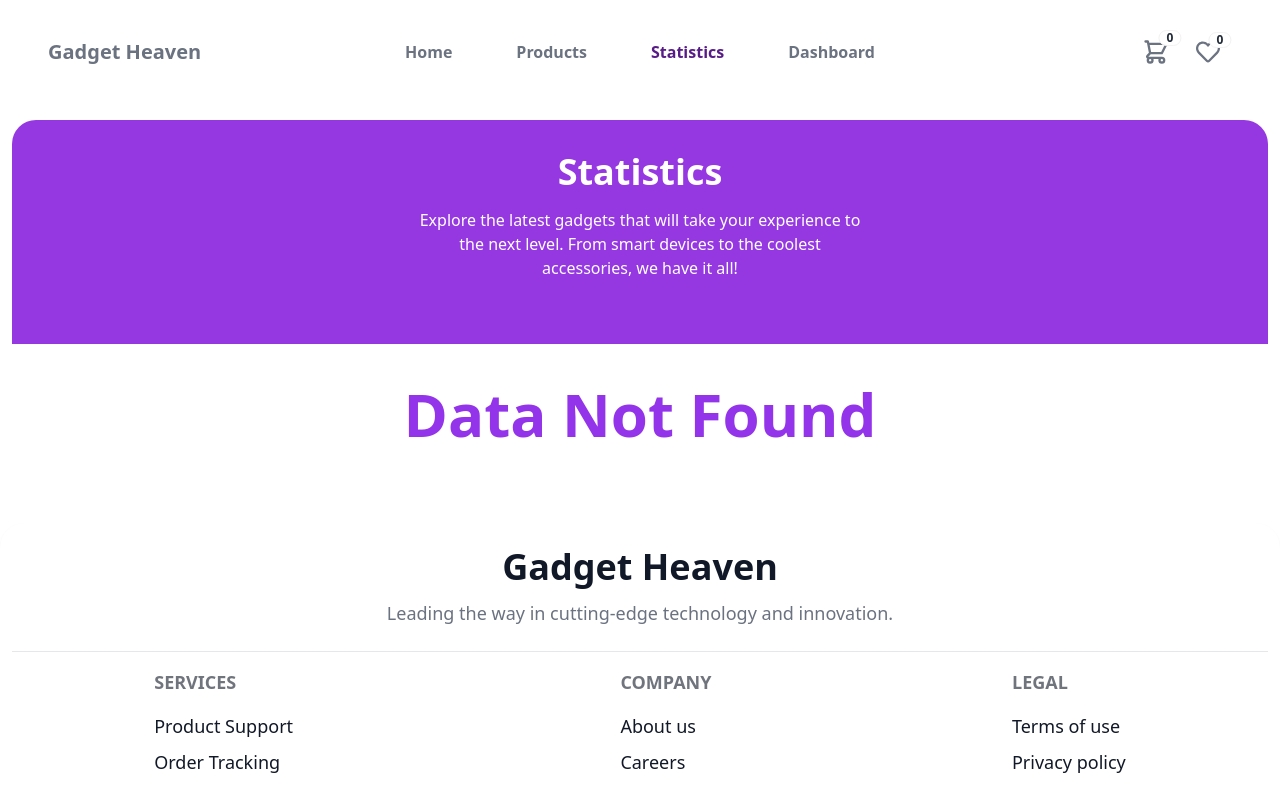
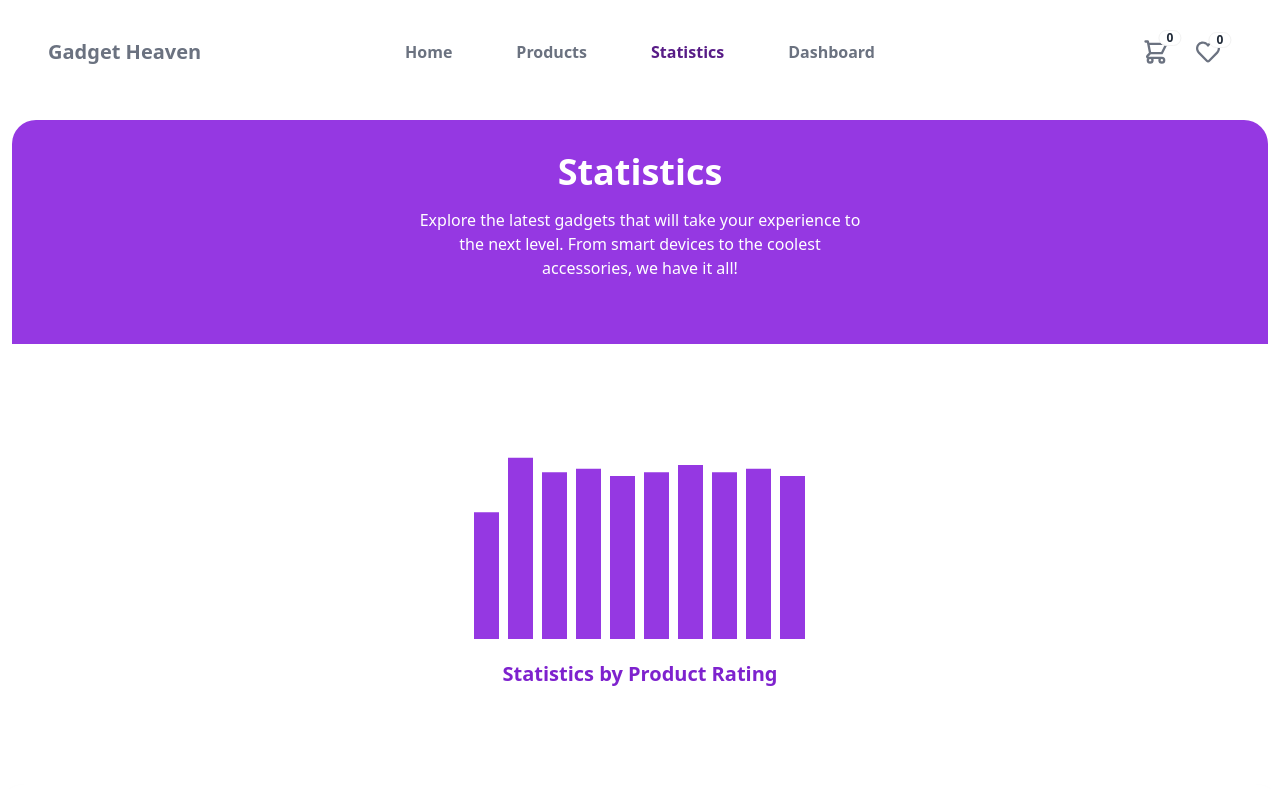
Before and after one commit to DeveloperMonirBD/gadget-heaven, a React (Vite) app: page /statistics in a window 1280 px wide. Shown: the top 789 px of the page. Built offline with nearby package versions, Linux system fonts and the light colour scheme.

Commit message:
Added statistics TinyBarChart

```diff
--- a/package.json
+++ b/package.json
@@ -17,6 +17,7 @@
     "react-hot-toast": "^2.4.1",
     "react-icons": "^5.3.0",
     "react-router-dom": "^6.27.0",
+    "recharts": "^2.13.3",
     "sort-by": "^1.2.0"
   },
   "devDependencies": {
--- a/src/components/AddToCart.jsx
+++ b/src/components/AddToCart.jsx
@@ -61,7 +61,7 @@ const AddToCart = () => {
             <div className={`mt-8 ${showModal ? 'mt-0' : ''}`}>
                 <div className="flex flex-col lg:flex-row gap-8 lg:gap-6 justify-between items-center mb-10 px-6">
                     <div className="flex w-full lg:w-[700px] justify-between">
-                        <p className="font-bold text-lg">Cart</p>
+                        <p className="font-bold text-xl">Cart</p>
                         <p className="font-bold text-lg">Total cost: ${totalCost.toFixed(2)}</p>
                     </div>
 
@@ -103,7 +103,7 @@ const AddToCart = () => {
                         </div>
                     ))
                 ) : (
-                    <p className="text-center text-2xl font-semibold text-purple-800 my-20">Your Cart is empty.</p>
+                    <p className="text-center text-2xl font-semibold text-purple-800 my-20">Your Cart is empty</p>
                 )}
 
                 <button
--- a/src/components/WishList.jsx
+++ b/src/components/WishList.jsx
@@ -26,7 +26,7 @@ const WishList = () => {
             <div className="mt-8">
                 <div className="flex flex-col lg:flex-row gap-8 lg:gap-6 justify-between items-center mb-10 px-6">
                     <div className="flex w-full lg:w-[700px] justify-between">
-                        <p className="font-bold text-lg">Wishlist</p>
+                        <p className="font-bold text-xl">Wishlist</p>
                     </div>
                 </div>
 
--- a/src/pages/Statistics.jsx
+++ b/src/pages/Statistics.jsx
@@ -1,6 +1,24 @@
+
+import { BarChart, Bar } from 'recharts';
+
+const data = [
+    { name: 'Dell XPS 13', rating: 3.5 },
+    { name: 'MacBook Pro 16', rating: 5 },
+    { name: 'HP Spectre x360', rating: 4.6 },
+    { name: 'Asus ROG Zephyrus', rating: 4.7 },
+    { name: 'Lenovo ThinkPad X1 Carbon', rating: 4.5 },
+    { name: 'Microsoft Surface Laptop 4', rating: 4.6 },
+    { name: 'iPhone 13 Pro', rating: 4.8 },
+    { name: 'Samsung Galaxy S21', rating: 4.6 },
+    { name: 'Apple Watch Series 7', rating: 4.7 },
+    { name: 'Samsung Galaxy Watch 4', rating: 4.5 }
+];
+
+
 const Statistics = () => {
     return (
-        <div className="mb-20">
+        <>
+            <div className="mb-24">
                 <div className="bg-[#9538E2] text-white pt-4 pb-10 rounded-t-3xl mt-8 px-8 md:px-20 lg:px-32">
                     <div className="hero-content text-center">
                         <div className="max-w-md">
@@ -10,10 +28,14 @@ const Statistics = () => {
                     </div>
                 </div>
 
-            <div className="text-6xl text-center mt-10 font-bold text-purple-600">
-                <h2>Data Not Found</h2>
+                <div className="flex flex-col justify-center items-center">
+                    <BarChart width={350} height={300} data={data} barSize={25}>
+                        <Bar dataKey="rating" fill="#9538E2" />
+                    </BarChart>
+                    <h2 className='text-xl font-bold mt-4 text-purple-700'>Statistics by Product Rating</h2>
                 </div>
             </div>
+        </>
     );
 };
 
```
Also changed, not shown: 1 other file (tests, documents, lock files or other folders). Lines whose indentation alone changed are shown as unchanged.
